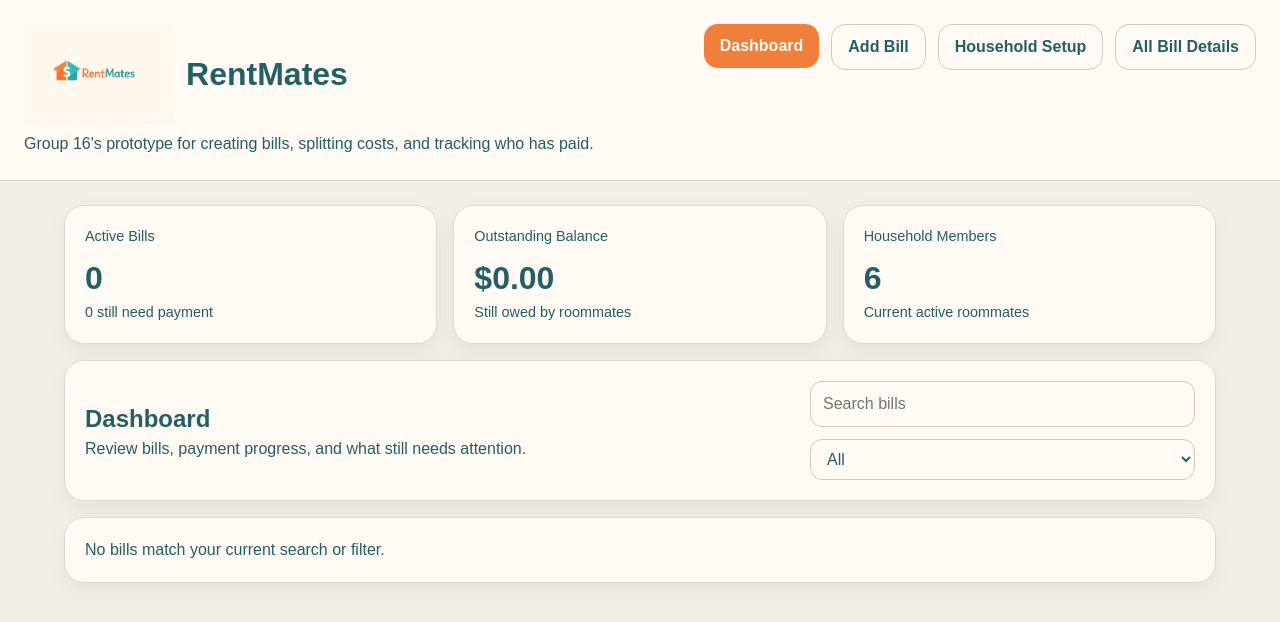
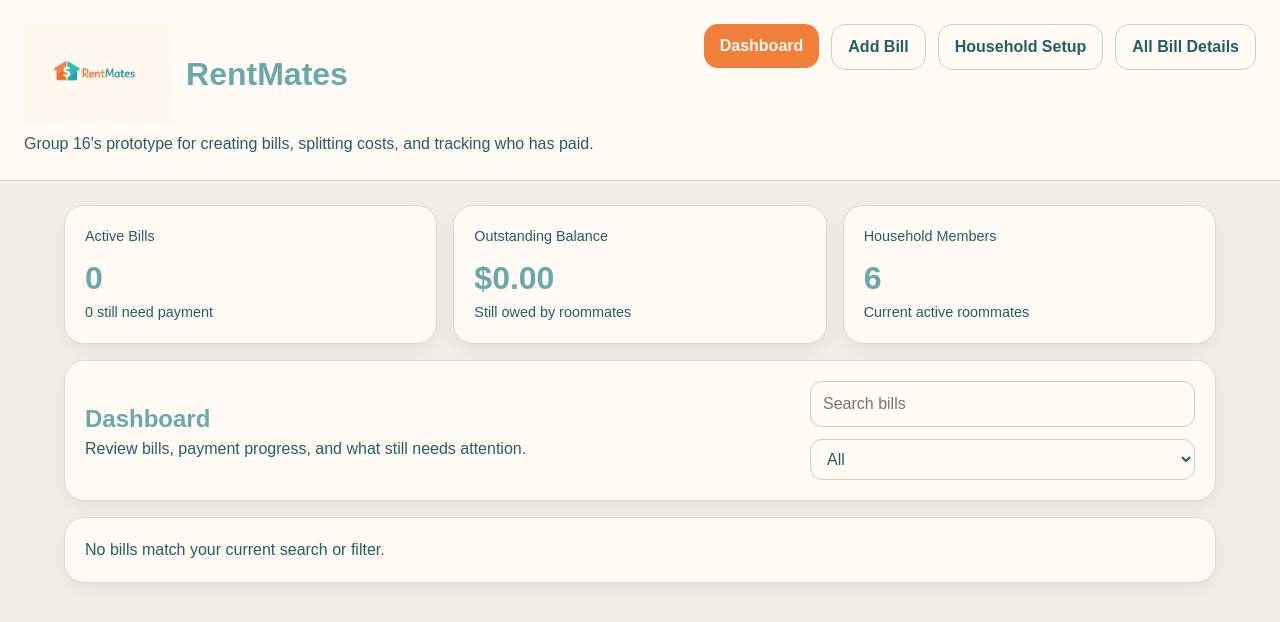
Before and after one commit to Zaay87/RentMates, a React (Vite) app: page / in a window 1280 px wide. Shown: the top 622 px of the page. Built offline with nearby package versions, Linux system fonts and the light colour scheme.

Commit message:
Adjusted font color

```diff
--- a/src/index.css
+++ b/src/index.css
@@ -20,7 +20,7 @@ body,
 
 body {
     background: #f4efe6;
-    color: #245f63;
+    color: #6AA8AC;
 }
 
 button,
```
